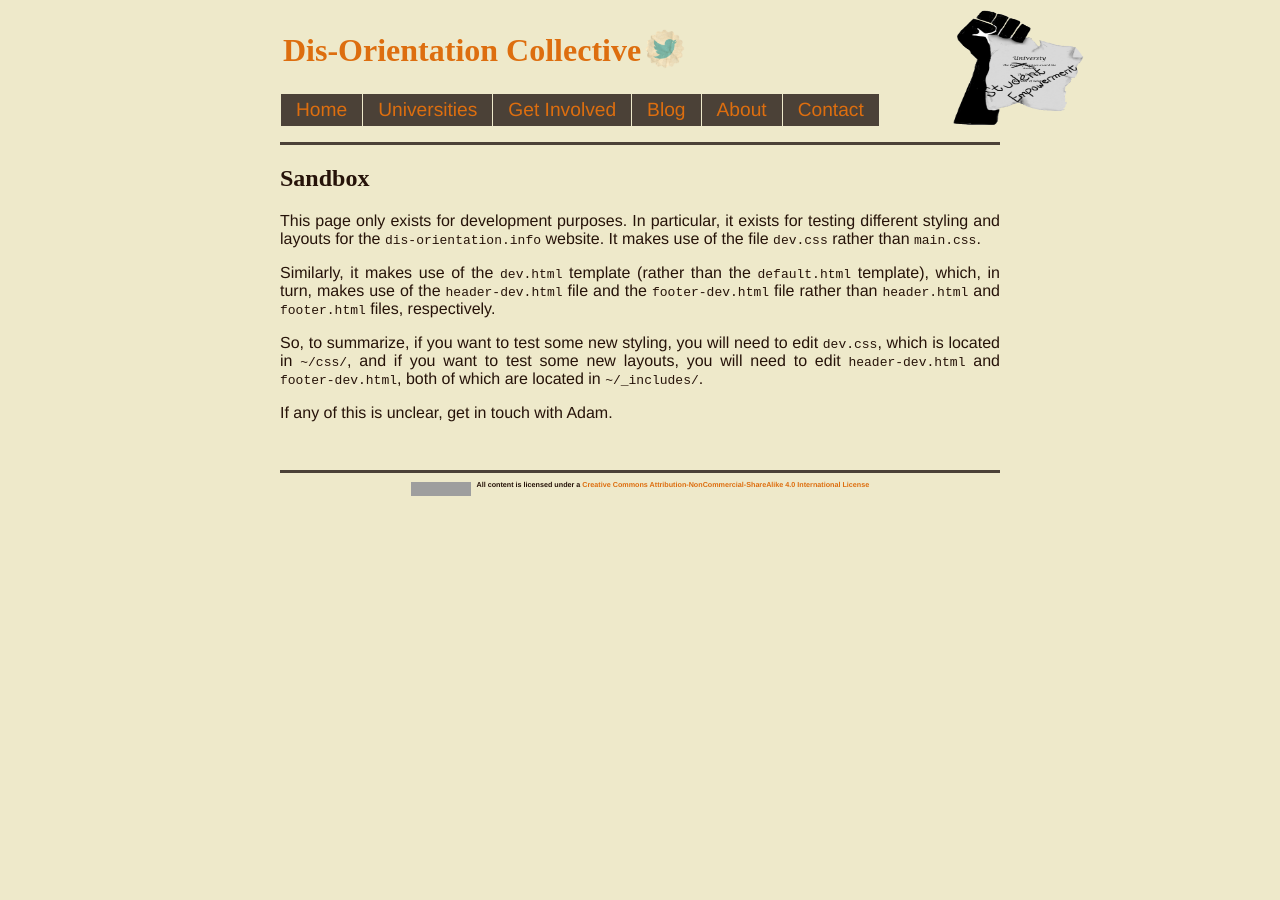
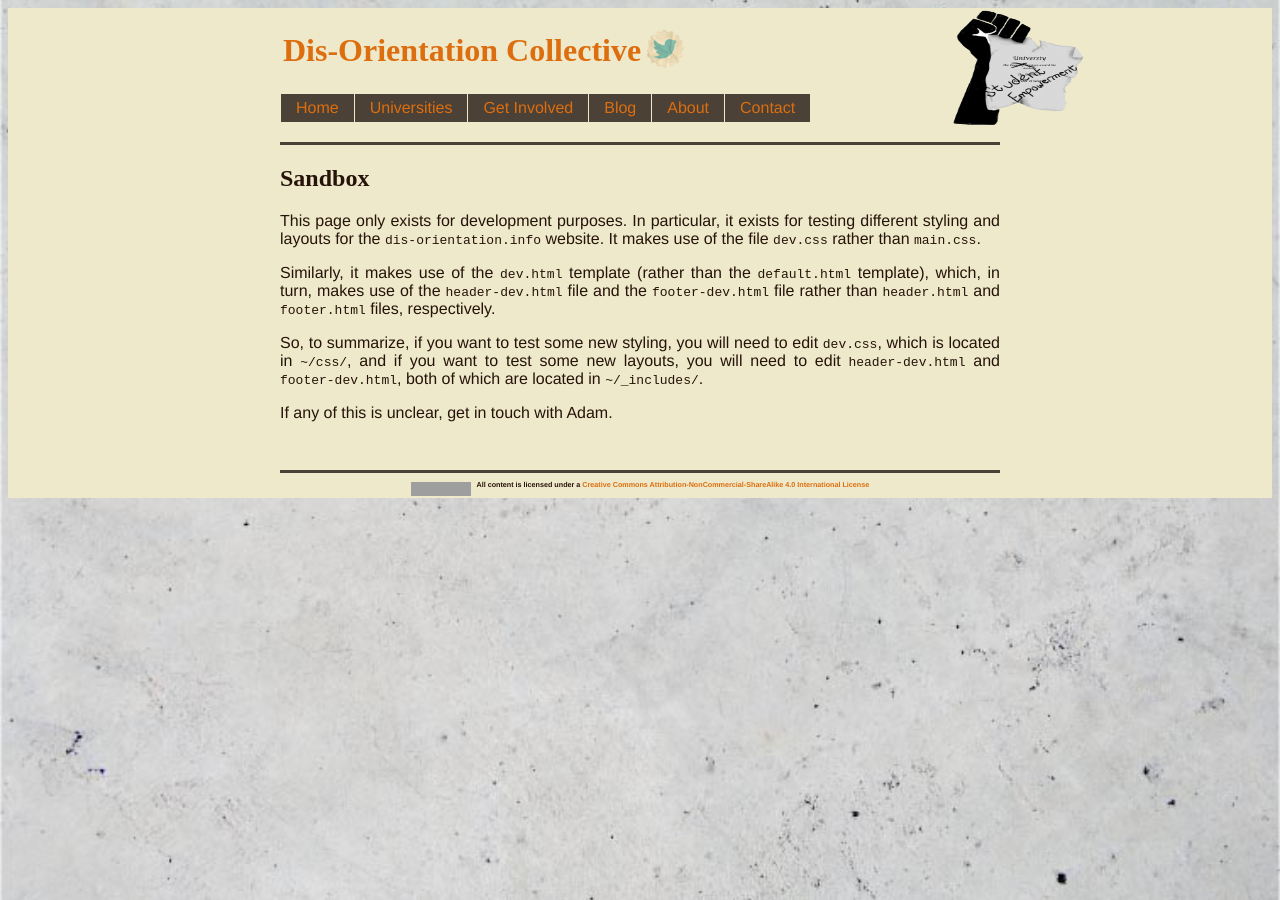
Before and after one commit to dis-orientation/dis-orientation.github.io, a Jekyll site: the page built from dev/sandbox.md, in a window 1280 px wide. Built offline with Jekyll 4.4.1, drawn with Linux system fonts in a browser that asks for light colours; some web fonts are replaced; grey boxes are pictures that could not be loaded.

Commit message:
Background image

```diff
--- a/css/dev.css
+++ b/css/dev.css
@@ -134,6 +134,14 @@
 MAIN BODY STYLING:
 ----------------------------------------------------
 */
+
+html {
+  background: url(images/bg.jpg) no-repeat center center fixed;
+  -webkit-background-size: cover;
+  -moz-background-size: cover;
+  -o-background-size: cover;
+  background-size: cover;
+}
 
 body{
 	font-family: 'Helvetica Neue', Helvetica, Arial, sans-serif;
@@ -276,6 +284,7 @@
 */
 
 #header ul{
+	font-face
 	font-size: larger;
 	margin: 0;
 	padding: 0;
```
Also changed, not shown: css/images/bg.jpg (added).
